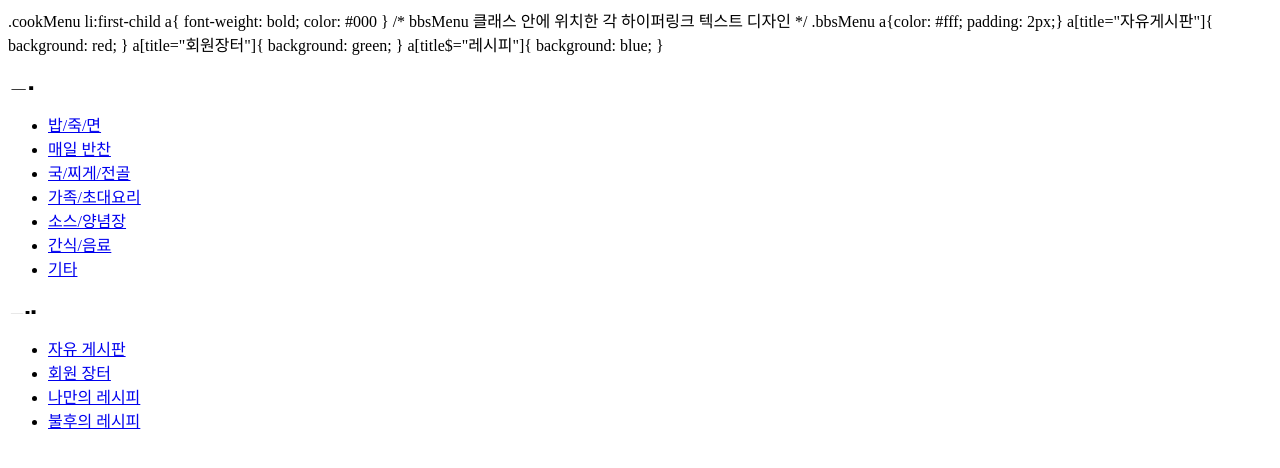
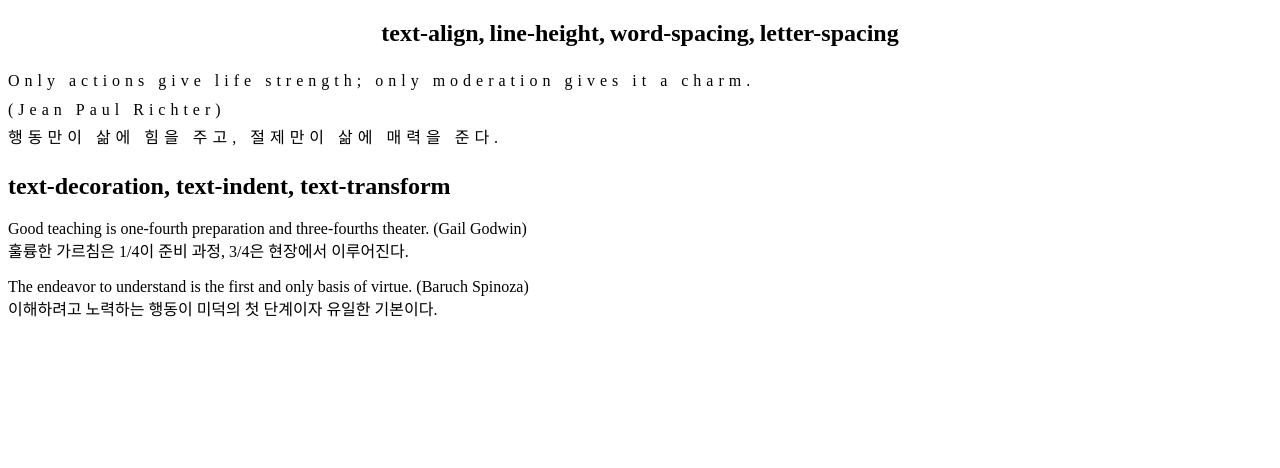
Before and after one commit to yhn9401/wep, a plain HTML site: page chapter06/chapter02.html in a window 1280 px wide. Drawn offline with Linux system fonts and the light colour scheme.

Commit message:
몰록문단 스타일 수정

```diff
--- a/chapter06/chapter02.html
+++ b/chapter06/chapter02.html
@@ -1,42 +1,41 @@
-.cookMenu li:first-child a{
-	font-weight: bold; color: #000
+<!DOCTYPE HTML>
+<html>
+	<head>
+		<title> 문단에 관련된 속성 알아보기 </title>
+		<meta charset="UTF-8" />
+		<style type="text/css">
+		#box1 h2{
+			text-align: center;
+			word-spacing: 100px;
+			word-spacing: -1px;
 		}
- /* bbsMenu 클래스 안에 위치한 각 하이퍼링크 텍스트 디자인 */
- .bbsMenu a{color: #fff; padding: 2px;}
- a[title="자유게시판"]{
-	background: red;
+		#box1 p{
+			line-height: 1.8;
+			letter-spacing: 5px;
 		}
- a[title="회원장터"]{
-	background: green;
- }
- a[title$="레시피"]{
-	background: blue;
- }
+
+
 
 		</style>
 	</head>
 
 	<body>
-<div id="categoryBox">
-<h1><img src="images/title_category.jpg" width="54" height="13" alt="카테고리" /></h1>
-<ul class="cookMenu">
- <li><a href="#">밥/죽/면</a></li>
- <li><a href="#">매일 반찬</a></li>
- <li><a href="#">국/찌게/전골</a></li>
- <li><a href="#">가족/초대요리</a></li>
- <li><a href="#">소스/양념장</a></li>
- <li><a href="#">간식/음료</a></li>
- <li><a href="#">기타</a></li>
-</ul>
+		<div id="box1">
+			<h2>text-align, line-height, word-spacing, letter-spacing</h2>
+			<p>Only actions give life strength; only moderation gives it a charm. <br />
+			(Jean Paul Richter) <br />
+			행동만이 삶에 힘을 주고, 절제만이 삶에 매력을 준다.
+			</p>
 		</div>
-<div id="bbsBox">
-<h1><img src="images/title_bbs.jpg" width="54" height="13" alt="게시판" /></h1>
-<ul class="bbsMenu">
- <li><a href="#" title="자유게시판">자유 게시판</a></li>
- <li><a href="#" title="회원장터">회원 장터</a></li>
- <li><a href="#" title="나만의 레시피">나만의 레시피</a></li>
- <li><a href="#" title="불후의 레시피">불후의 레시피</a></li>
-</ul>
+		<div id="box2">
+			<h2>text-decoration, text-indent,  text-transform </h2>
+			<p>Good teaching is one-fourth preparation and three-fourths theater. (Gail Godwin) <br />
+			훌륭한 가르침은 1/4이 준비 과정, 3/4은 현장에서 이루어진다.
+			</p>
+			<p>The endeavor to understand is the first and only basis of virtue. (Baruch Spinoza) <br />
+			이해하려고 노력하는 행동이 미덕의 첫 단계이자 유일한 기본이다.
+			</p>
 		</div>
+
 	</body>
 </html>
```
Also changed, not shown: chapter06/chapter01.html (+1 -4 lines), chapter06/chapter03.html (+20 -2 lines), chapter06/chapter04.html (+13 -1 lines). Lines whose indentation alone changed are shown as unchanged.
